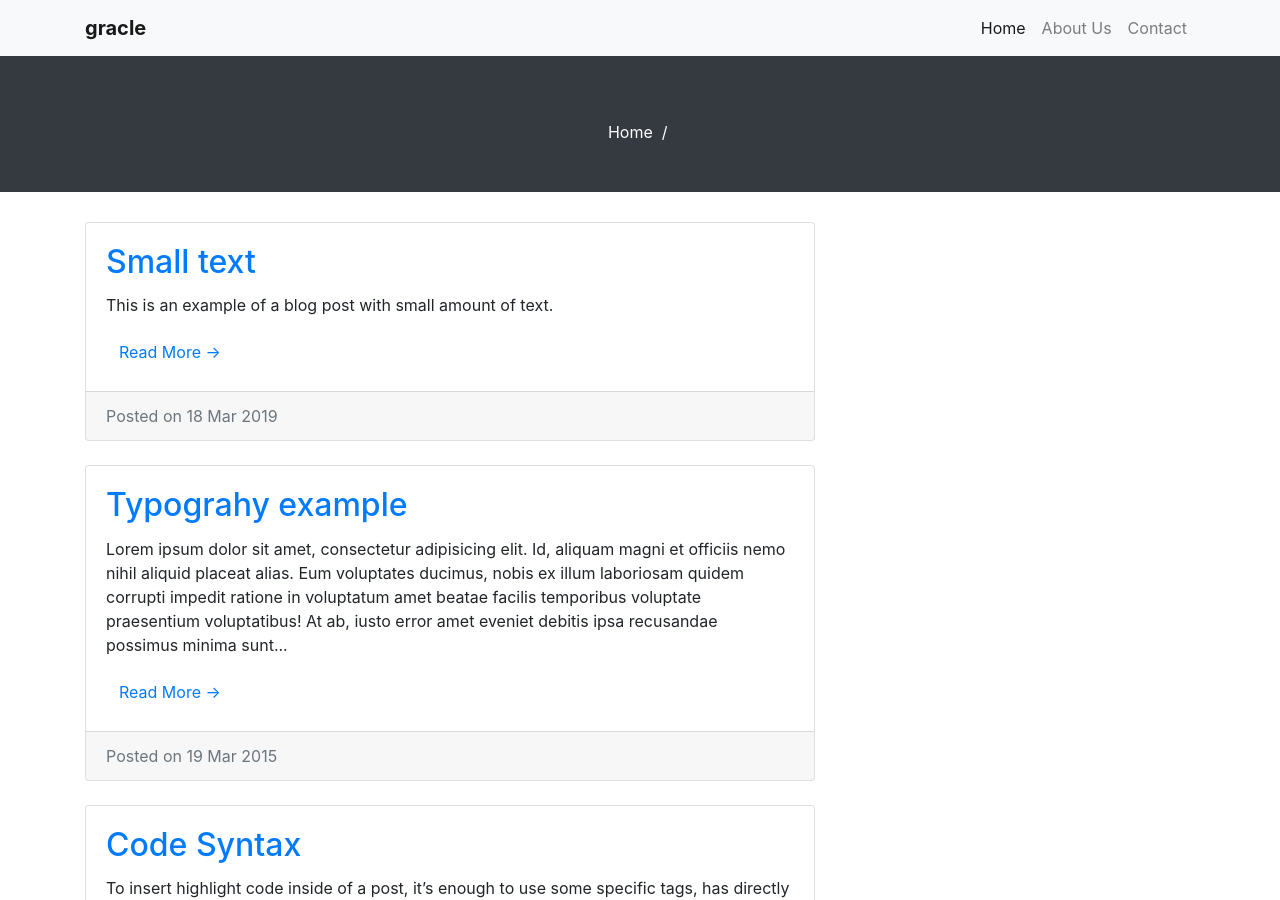
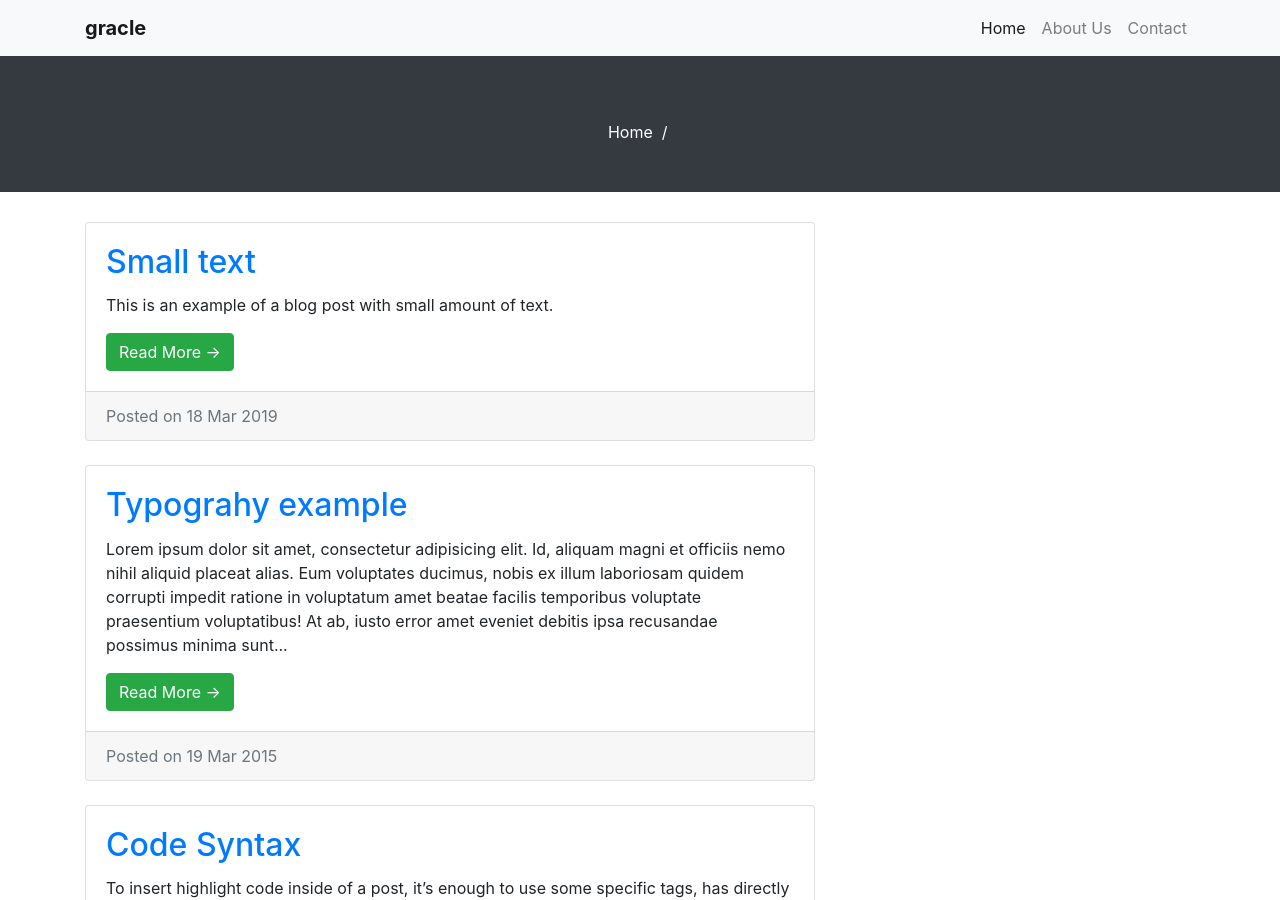
Before and after one commit to gracle/gracle.github.io, a Jekyll site: the page built from index.html, in a window 1280 px wide and 900 px high. Built offline with Jekyll 4.4.1, drawn with Linux system fonts in a browser that asks for light colours; nearby versions of some CDN libraries; the list of posts is cut into pages by our own code.

Commit message:
Update index.html

```diff
--- a/index.html
+++ b/index.html
@@ -9,7 +9,7 @@
 	  	<h2 class="card-title"><a href="{% if site.baseurl == "/" %}{{ post.url }}{% else %}{{ post.url | prepend: site.baseurl }}{% endif %}">{{ post.title }}</a></h2>
 
 	  	<p class="card-text">{{ post.content | strip_html | truncatewords:50 }}</p>
-		 <a href="{% if site.baseurl == "/" %}{{ post.url }}{% else %}{{ post.url | prepend: site.baseurl }}{% endif %}" class="btn btn-link">Read More &rarr;</a>
+		 <a href="{% if site.baseurl == "/" %}{{ post.url }}{% else %}{{ post.url | prepend: site.baseurl }}{% endif %}" class="btn btn-success">Read More &rarr;</a>
 	</div>
 	<div class="card-footer text-muted">
 		<time datetime="{{ post.date | date_to_xmlschema }}" class="by-line">Posted on {{ post.date | date_to_string }}</time>
```
